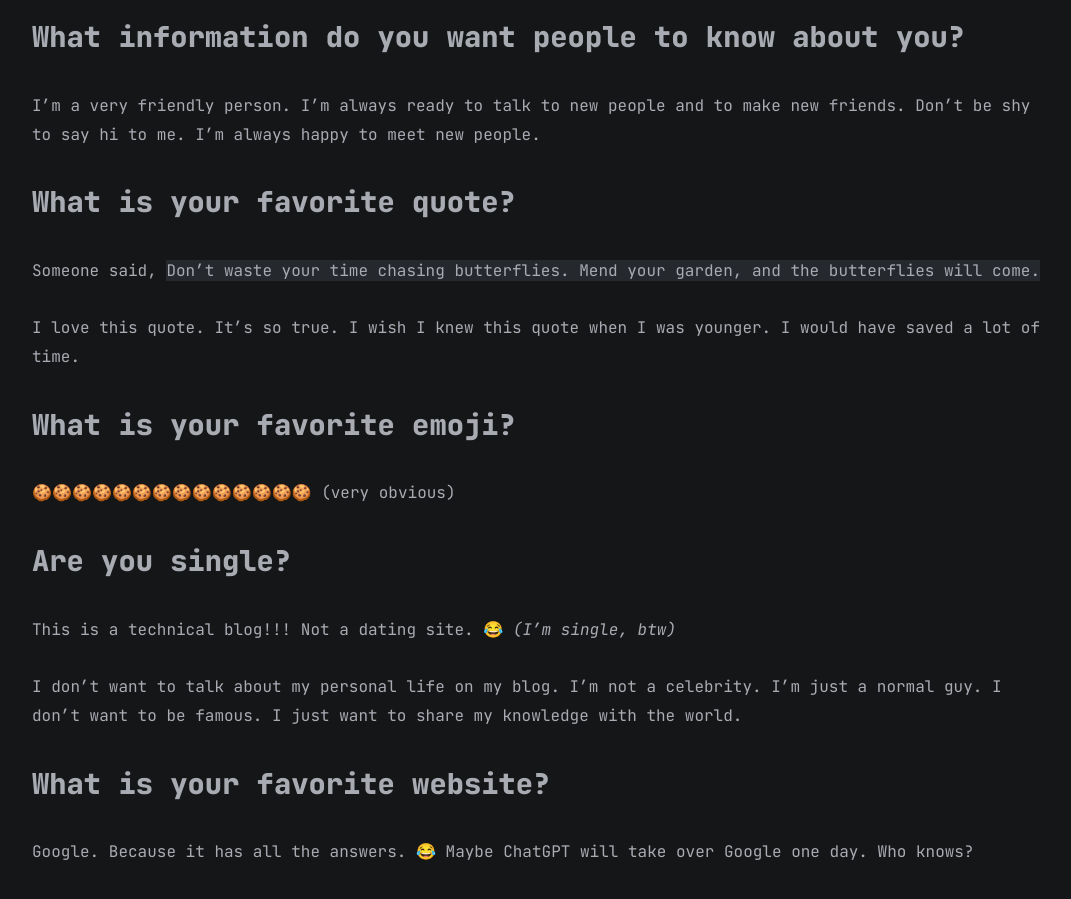
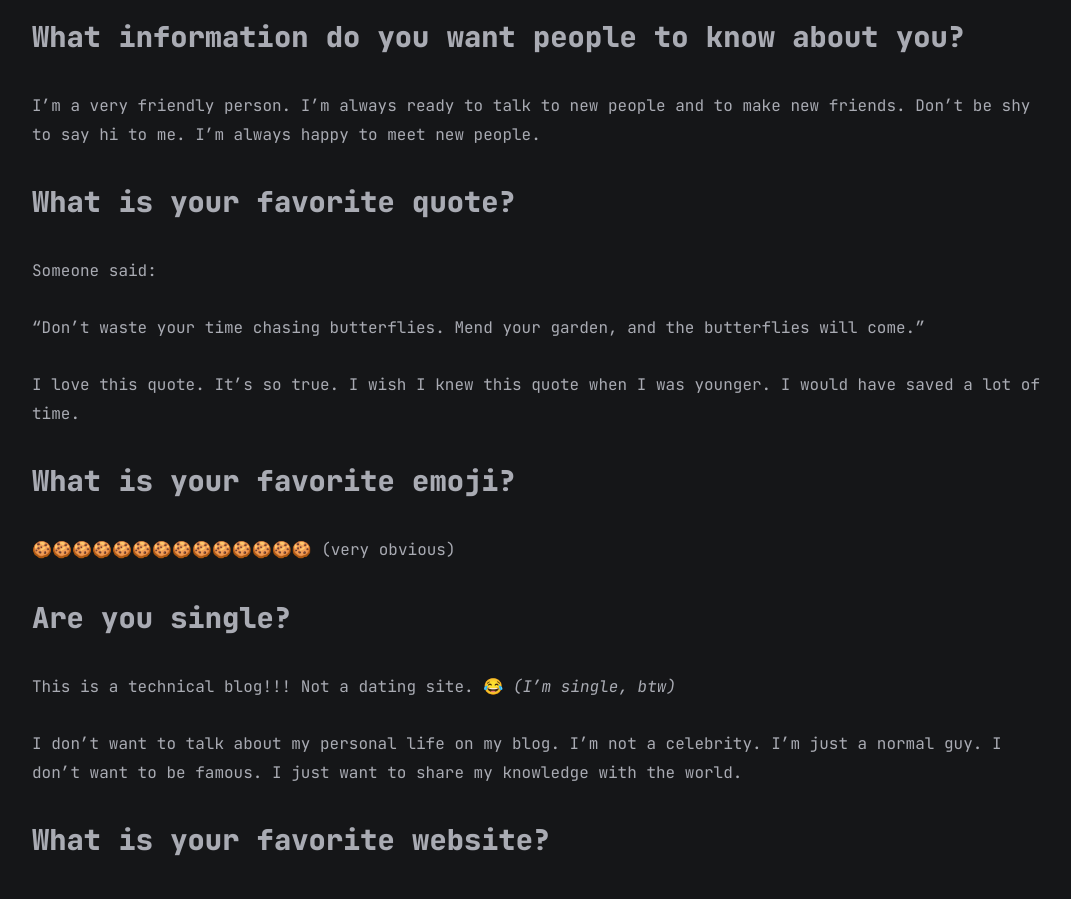
Before and after one commit to Ademking/ademking.github.io, a Jekyll site: the page built from about.md, in a window 1280 px wide and 900 px high, scrolled down 9285 px. Shown: the whole window, without its empty margins (96-1167 px from the left). Built offline with Jekyll 4.4.1, drawn with Linux system fonts in a browser that asks for light colours; comment, search, counter and statistics services are not loaded; grey boxes are pictures that could not be loaded.

```diff
--- a/about.md
+++ b/about.md
@@ -176,7 +176,9 @@ Don't be shy to say hi to me. I'm always happy to meet new people.
 
 ## What is your favorite quote?
 
-Someone said, `Don’t waste your time chasing butterflies. Mend your garden, and the butterflies will come.`
+Someone said:
+
+"Don’t waste your time chasing butterflies. Mend your garden, and the butterflies will come."
 
 I love this quote. It's so true. I wish I knew this quote when I was younger. I would have saved a lot of time.
 
```
